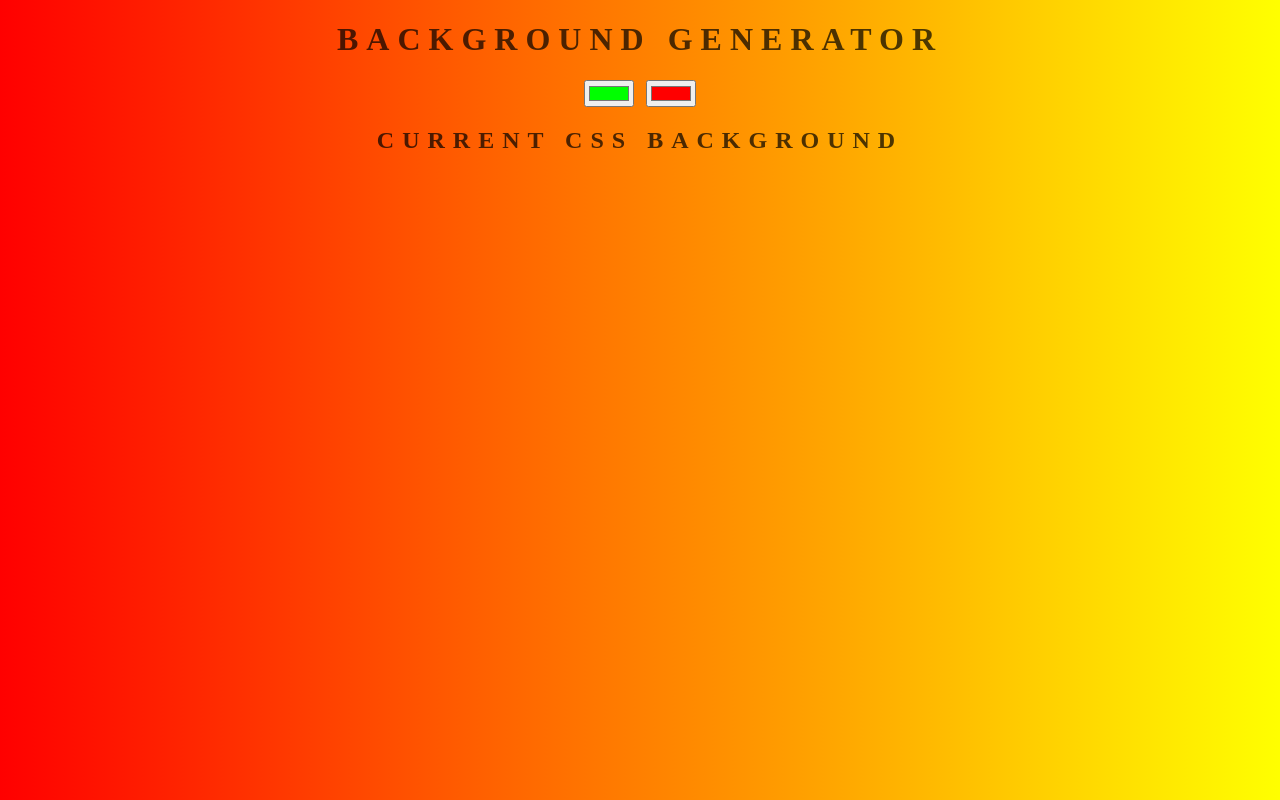
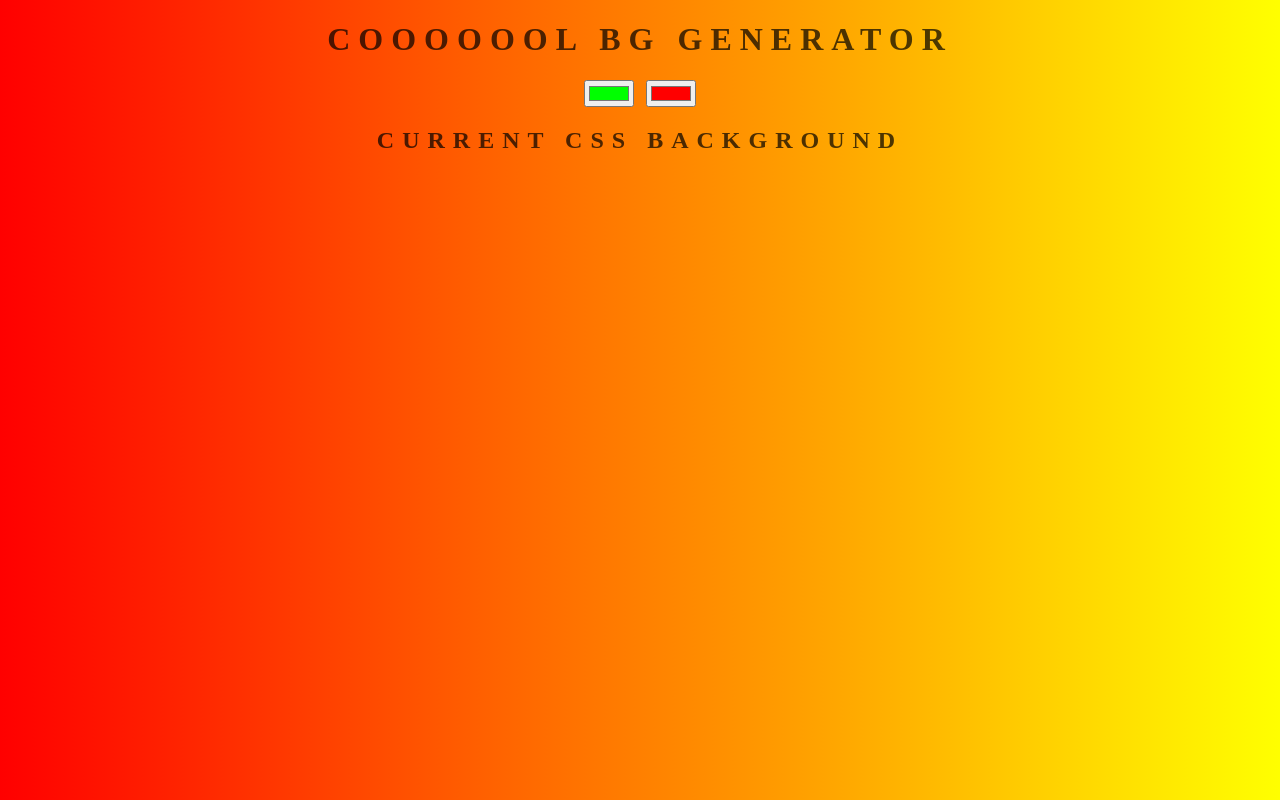
Before and after one commit to Paksigue/background-generator, a plain HTML site: page index.html in a window 1280 px wide. Drawn offline with Linux system fonts and the light colour scheme.

Commit message:
changing the title

```diff
--- a/index.html
+++ b/index.html
@@ -7,7 +7,7 @@
 </head>
 <body id="gradient">
 
-	<h1>Background Generator</h1>
+	<h1>Cooooool bg Generator</h1>
 	<input class="color1" type="color" name="color1" value="#00ff00">
 	<input class="color2" type="color" name="color2" value="#ff0000">
 	<h2>Current CSS Background</h2>
```
